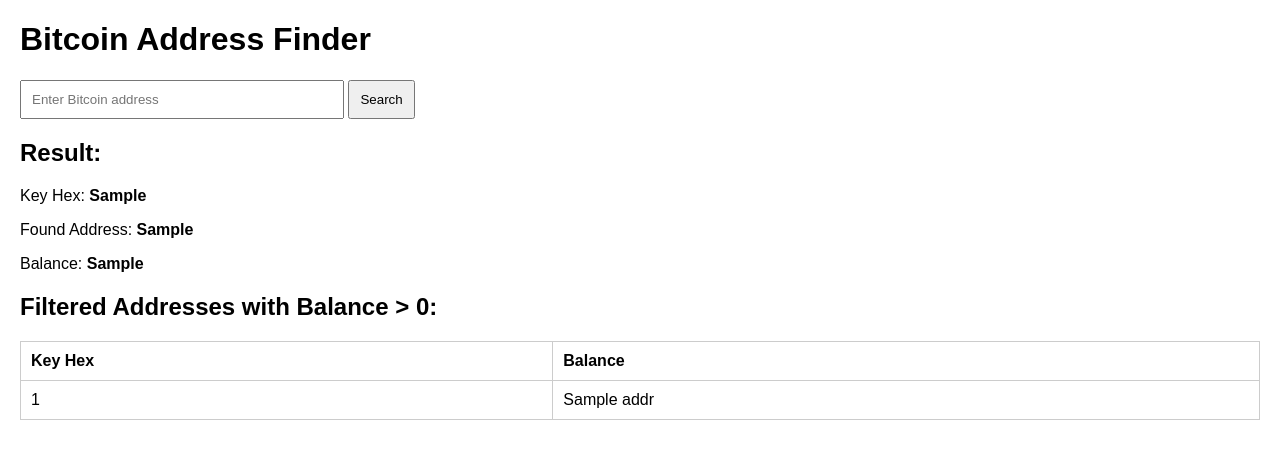
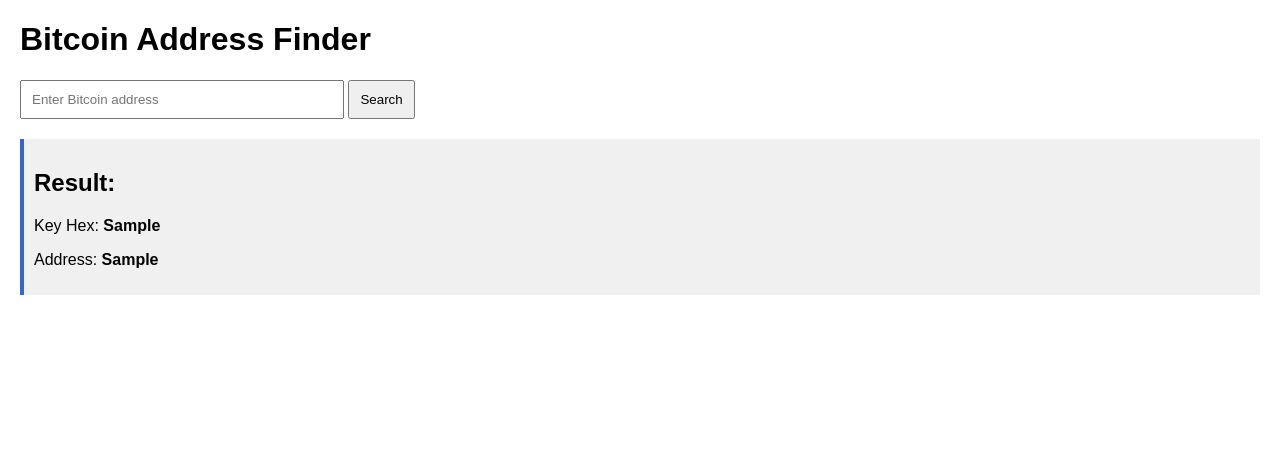
Before and after one commit to uniqueateme/Test, a Python web app: template templates/index.html in a window 1280 px wide. Shown: the top 459 px of the page. Run offline with Jinja, Linux system fonts and the light colour scheme; the template is opened without the code that fills it: most values are stand-ins (such as "Sample title", 1, 10 or a date in 2020).

Commit message:
Update index.html

```diff
--- a/templates/index.html
+++ b/templates/index.html
@@ -9,8 +9,7 @@
         form { margin-bottom: 20px; }
         input[type="text"] { padding: 10px; width: 300px; }
         button { padding: 10px; }
-        table { width: 100%; margin-top: 20px; border-collapse: collapse; }
-        th, td { padding: 10px; text-align: left; border: 1px solid #ccc; }
+        .result { margin-top: 20px; padding: 10px; background-color: #f0f0f0; border-left: 4px solid #3366cc; }
     </style>
 </head>
 <body>
@@ -20,29 +19,15 @@
         <button type="submit">Search</button>
     </form>
     {% if found_address %}
-        <h2>Result:</h2>
-        <p>Key Hex: <strong>{{ found_address[0] }}</strong></p>
-        <p>Found Address: <strong>{{ found_address[1] }}</strong></p>
-        <p>Balance: <strong>{{ found_address[2] }}</strong></p>
+        <div class="result">
+            <h2>Result:</h2>
+            <p>Key Hex: <strong>{{ found_address[0] }}</strong></p>
+            <p>Address: <strong>{{ found_address[1] }}</strong></p>
+        </div>
     {% elif found_address is none %}
-        <h2>No Address Found!</h2>
+        <div class="result">
+            <h2>No Address Found!</h2>
+        </div>
     {% endif %}
-    <h2>Filtered Addresses with Balance > 0:</h2>
-    <table>
-        <thead>
-            <tr>
-                <th>Key Hex</th>
-                <th>Balance</th>
-            </tr>
-        </thead>
-        <tbody>
-            {% for addr in filtered_addresses %}
-            <tr>
-                <td>{{ addr[0] }}</td>
-                <td>{{ addr[1] }}</td>
-            </tr>
-            {% endfor %}
-        </tbody>
-    </table>
 </body>
 </html>
```
